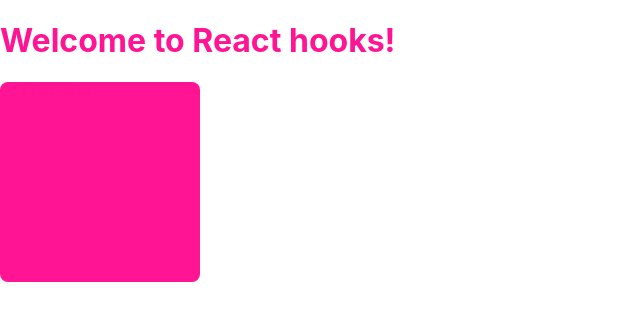
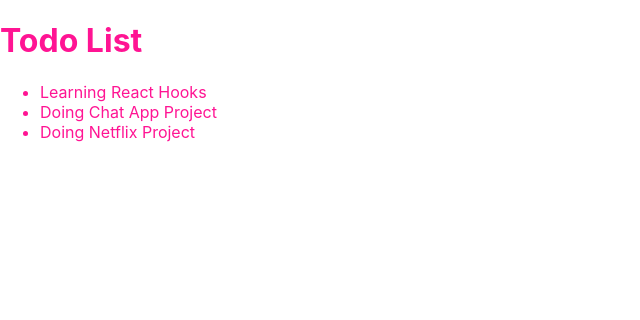
Before and after one commit to camha91/react-hooks-basic, a React (Create React App) app: page / in a window 1280 px wide. Shown: the top 320 px of the page, without its empty margins (0-640 px from the left). Built offline with nearby package versions, Linux system fonts and the light colour scheme.

Commit message:
Remove an item from todoList

```diff
--- a/src/App.js
+++ b/src/App.js
@@ -1,13 +1,28 @@
-import React from 'react';
+import React, { useState } from 'react';
 import './App.css';
-import ColorBox from './component';
+import ColorBox from './components/ColorBox';
+import TodoList from './components/TodoList';
 
 function App() {
+  const [todoList, settodoList] = useState([
+    { id: 1, title: 'Learning React Hooks' },
+    { id: 2, title: 'Doing Chat App Project' },
+    { id: 3, title: 'Doing Netflix Project' },
+  ]);
+
+  function handleTodoClick(todo) {
+    const newTodoList = todoList.filter((x) => x.id !== todo.id);
+    return settodoList(newTodoList);
+  }
+
   return (
     <div className="app">
-      <h1>Welcome to React hooks!</h1>
+      <h1>Todo List</h1>
 
-      <ColorBox />
+      <TodoList
+        todos={todoList}
+        onTodoClick={handleTodoClick}
+      />
     </div>
   );
 }
--- /dev/null
+++ b/src/components/TodoList/index.jsx
@@ -0,0 +1,38 @@
+// rsfp
+import React from 'react';
+import PropTypes from 'prop-types';
+
+TodoList.propTypes = {
+    todos: PropTypes.array,
+    onTodoClick: PropTypes.func,
+};
+
+TodoList.defaultProps = {
+    todos: [],
+    onTodoClick: null,
+};
+
+function TodoList(props) {
+    const { todos, onTodoClick } = props;
+
+    function handleTodoClick(todo) {
+        if (onTodoClick) {
+            onTodoClick(todo);
+        }
+    }
+
+    return (
+        <ul className="todo-list">
+            {todos.map((todo) => (
+                <li
+                    key={todo.id}
+                    onClick={() => handleTodoClick(todo)}
+                >
+                    {todo.title}
+                </li>
+            ))}
+        </ul>
+    );
+}
+
+export default TodoList;
```
Also changed, not shown: src/components/ColorBox/ColorBox.css (renamed from src/component/ColorBox.css), src/components/ColorBox/index.jsx (renamed from src/component/index.jsx), 1 other file (tests, documents, lock files or other folders).
